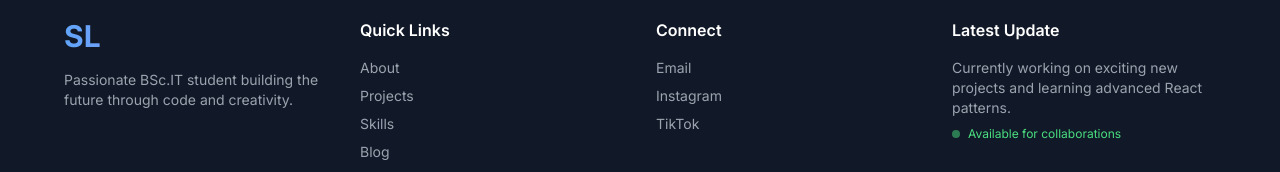
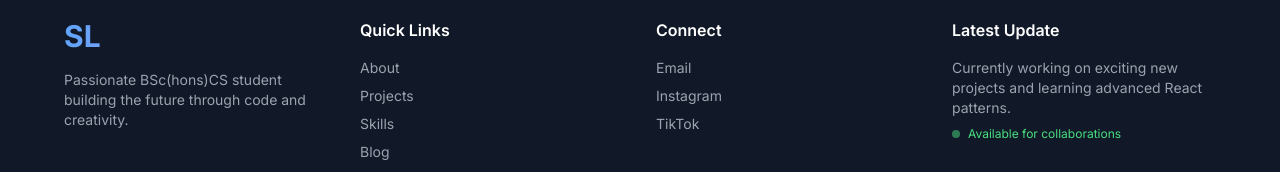
Before and after one commit to Sand-y125/Sandhya-protfolio, a Next.js app: page / in a window 1280 px wide. Shown: the part 7419-7591 px from the top of the page. Built offline with nearby package versions, Linux system fonts and the light colour scheme.

Commit message:
course changes

```diff
--- a/app/page.tsx
+++ b/app/page.tsx
@@ -1928,7 +1928,7 @@ export default function Portfolio() {
                   SL
                 </motion.div>
                 <p className="text-gray-400 text-sm">
-                  Passionate BSc.IT student building the future through code and creativity.
+                  Passionate BSc(hons)CS student building the future through code and creativity.
                 </p>
               </div>
 
```
